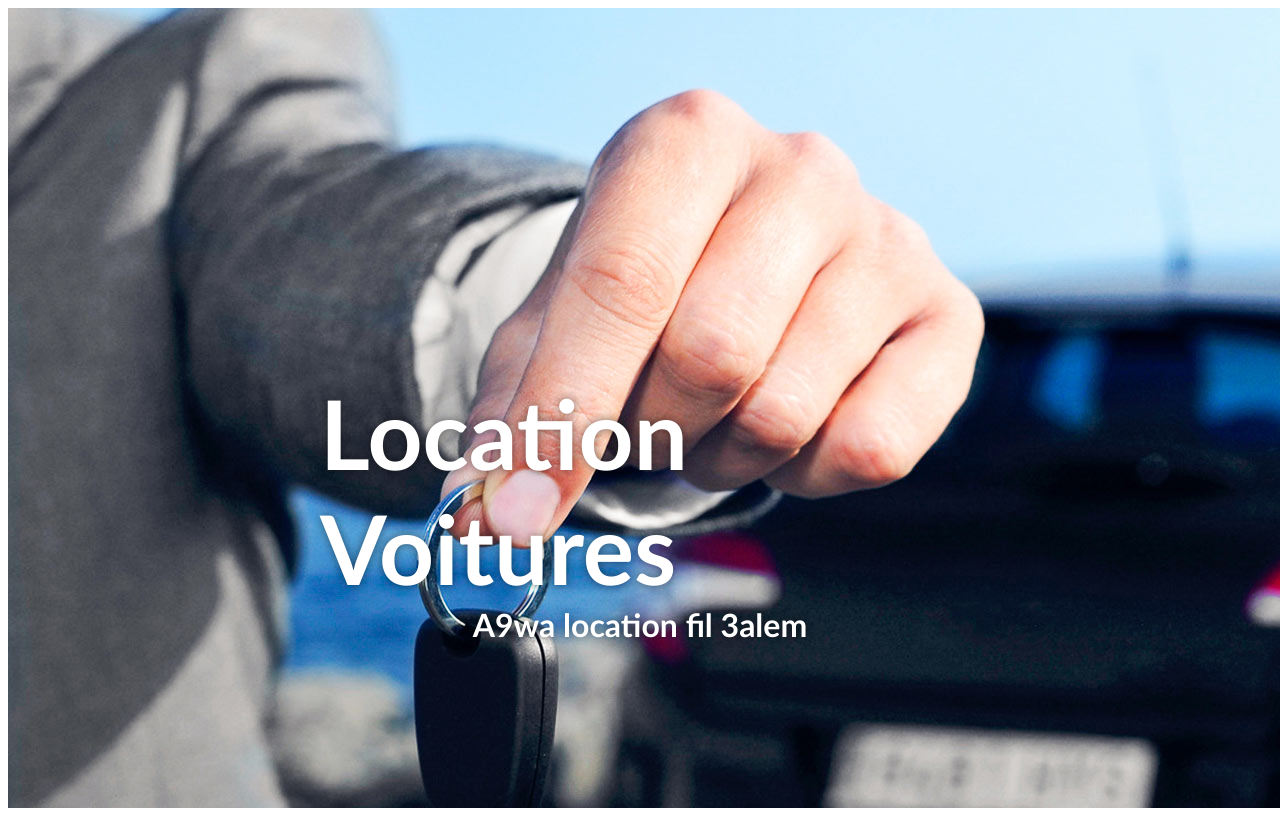
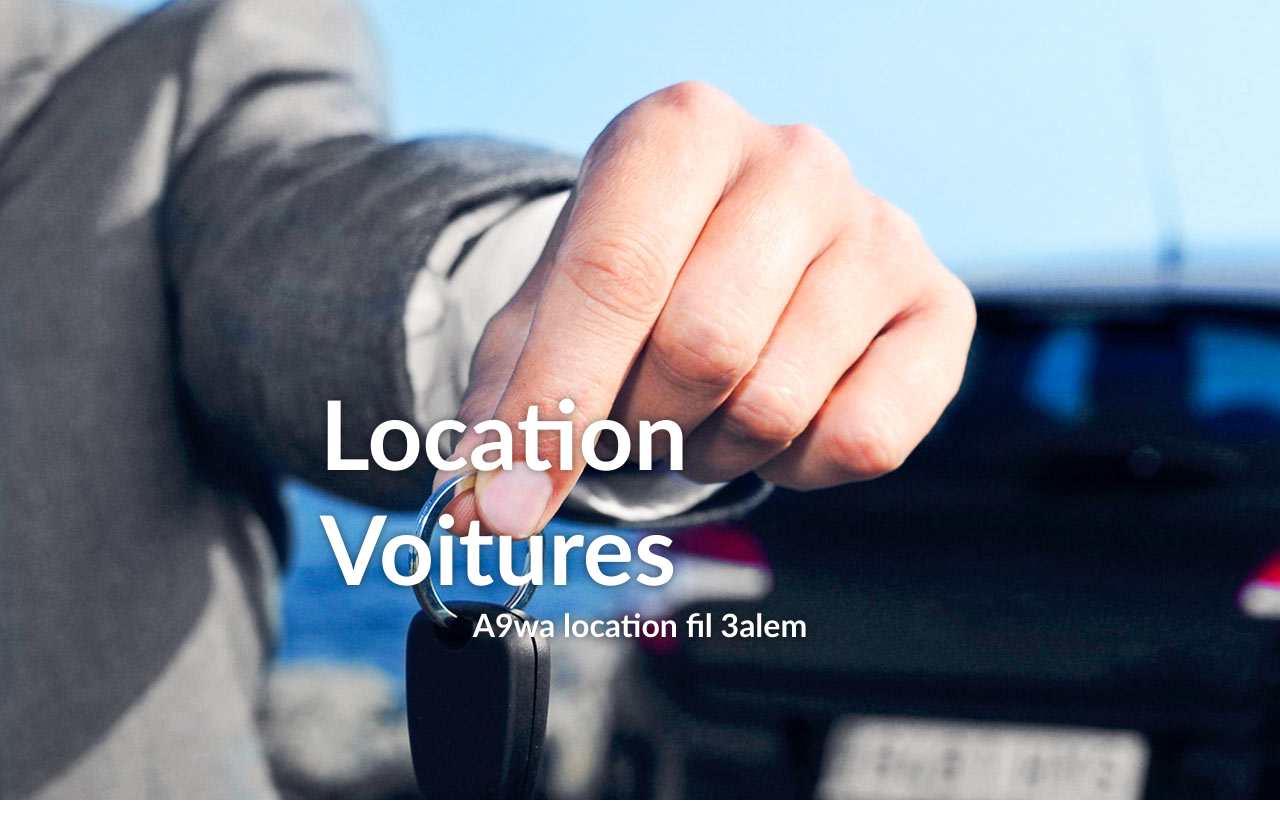
Before and after one commit to YassineBenJlila/location-voiture-front-end, an Angular app: page / in a window 1280 px wide. Built offline with nearby package versions, Linux system fonts and the light colour scheme.

Commit message:
fixing margin

```diff
--- a/src/app/app.component.scss
+++ b/src/app/app.component.scss
@@ -1,14 +1,3 @@
-* {
-    font-family: 'Gill Sans', 'Gill Sans MT', Calibri, 'Trebuchet MS', sans-serif;
-}
-
-html, body {
-    width: 100vw;
-    height: 100vh;
-    overflow-y: hidden;
-    scroll-behavior: smooth;
-}
-
 .container {
     display: block;
     overflow-y: hidden;
--- a/src/styles.scss
+++ b/src/styles.scss
@@ -1 +1,11 @@
-/* You can add global styles to this file, and also import other style files */
+* {
+    font-family: 'Gill Sans', 'Gill Sans MT', Calibri, 'Trebuchet MS', sans-serif;
+}
+
+html, body {
+    width: 100vw;
+    height: 100vh;
+    overflow-y: hidden;
+    scroll-behavior: smooth;
+    margin: 0;
+}
```
